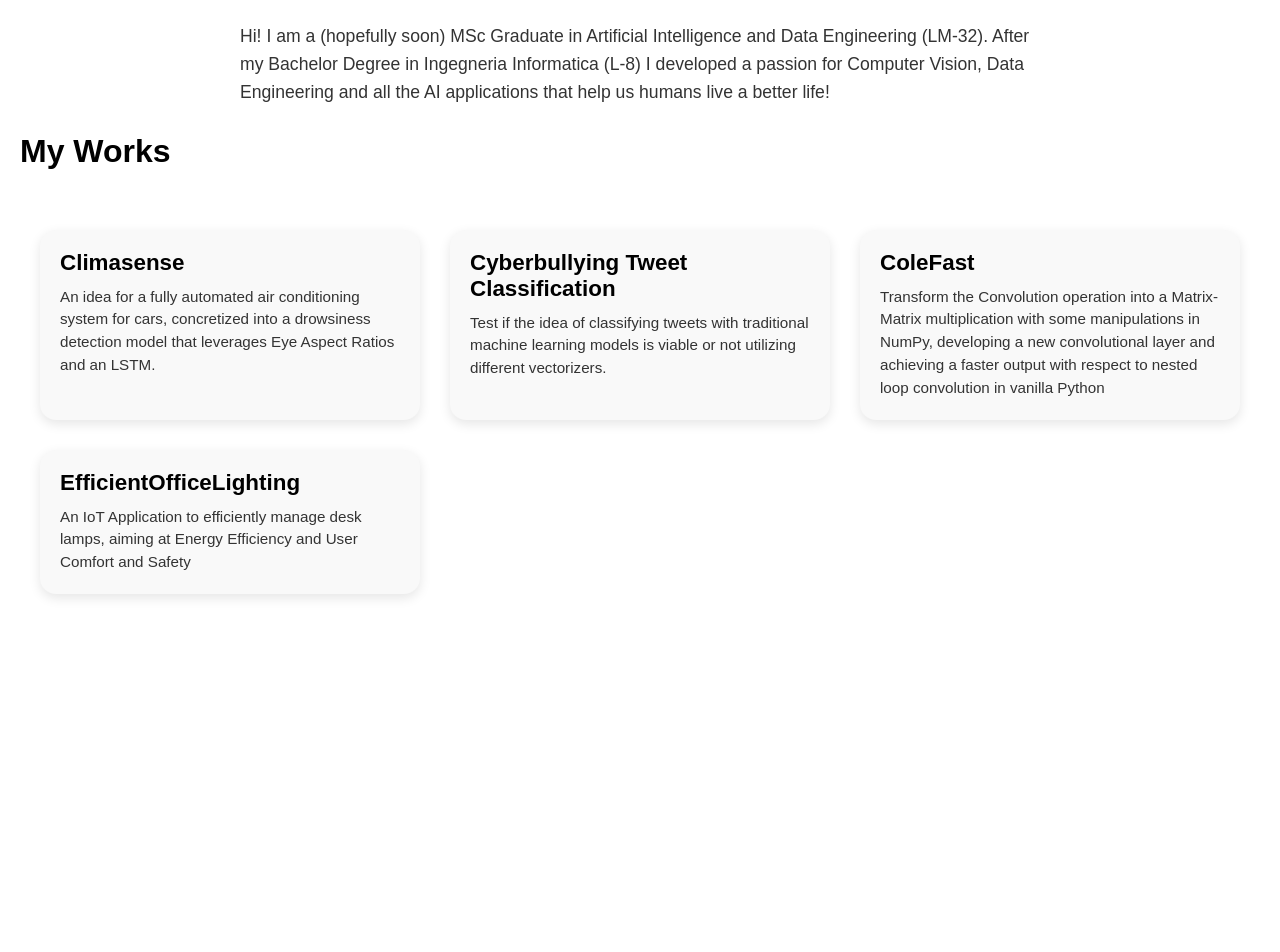
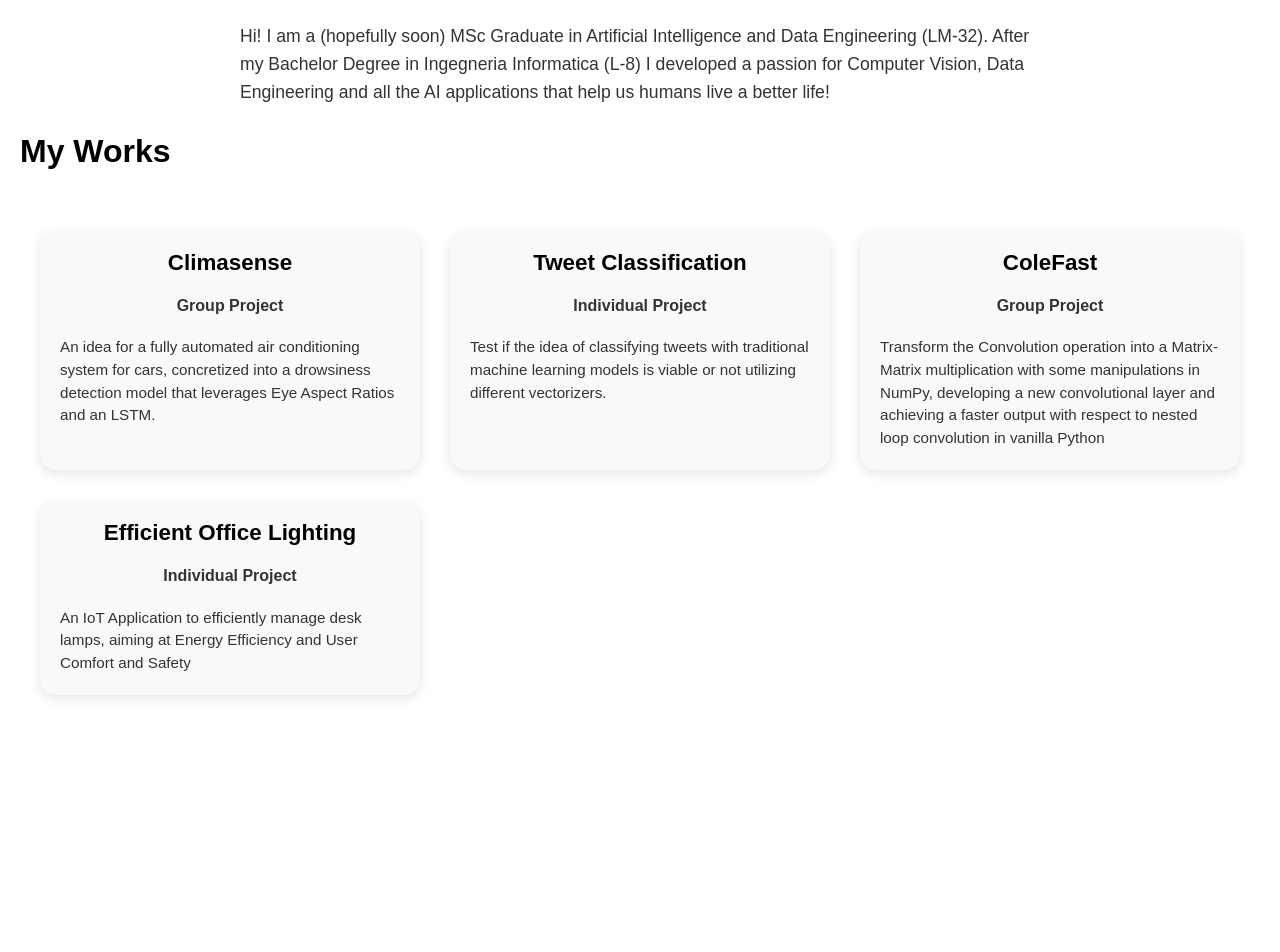
Before and after one commit to m-romani8/m-romani8.github.io, a Jekyll site: the page index.html, which Jekyll copies as it is, in a window 1280 px wide. Shown: the part 1022-1974 px from the top of the page. Built offline with Jekyll 4.4.1, drawn with Linux system fonts in a browser that asks for light colours.

Commit message:
added group or individual project specification

```diff
--- a/assets/css/style.css
+++ b/assets/css/style.css
@@ -33,6 +33,10 @@ header {
   text-align: center;
   color: white;
   background: rgba(0, 0, 0, 0.4);
+}
+
+h4 {
+  text-align: center;
 }
 
 h1 {
@@ -126,6 +130,7 @@ section p {
   margin: 0 0 10px;
   font-size: 1.4em;
   color: black;
+  text-align: center;
 }
 
 .project-content p {
--- a/index.html
+++ b/index.html
@@ -36,6 +36,7 @@
 
         <div class="project-content">
           <h3>Climasense</h3>
+          <h4>Group Project</h4>
           <p>An idea for a fully automated air conditioning system for cars, concretized into a drowsiness detection model that leverages
             Eye Aspect Ratios and an LSTM.
           </p>
@@ -45,7 +46,8 @@
       <a href="https://github.com/m-romani8/CyberbullyingTweetsClassification" target="_blank" class="project-card">
 
         <div class="project-content">
-          <h3>Cyberbullying Tweet Classification</h3>
+          <h3>Tweet Classification</h3>
+          <h4>Individual Project</h4>
           <p>Test if the idea of classifying tweets with traditional machine learning models is viable or not
             utilizing different vectorizers.
           </p>
@@ -56,6 +58,7 @@
 
         <div class="project-content">
           <h3>ColeFast</h3>
+          <h4>Group Project</h4>
           <p>Transform the Convolution operation into a Matrix-Matrix multiplication with some manipulations in NumPy,
             developing a new convolutional layer and achieving a faster output with respect to nested loop convolution in vanilla Python </p>
         </div>
@@ -64,7 +67,8 @@
       <a href="https://github.com/m-romani8/EfficientOfficeLighting.git" target="_blank" class="project-card">
 
         <div class="project-content">
-          <h3>EfficientOfficeLighting</h3>
+          <h3>Efficient Office Lighting</h3>
+          <h4>Individual Project</h4>
           <p>An IoT Application to efficiently manage desk lamps, aiming at Energy Efficiency and User Comfort and Safety</p>
         </div>
       </a>
```
